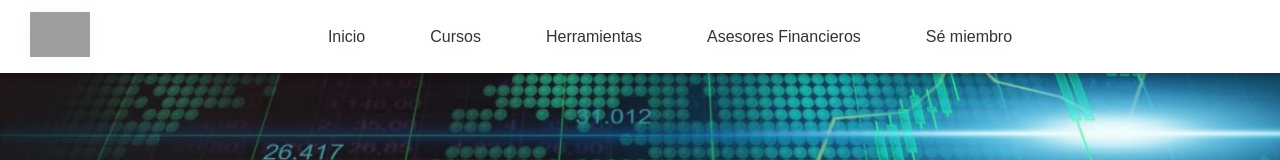
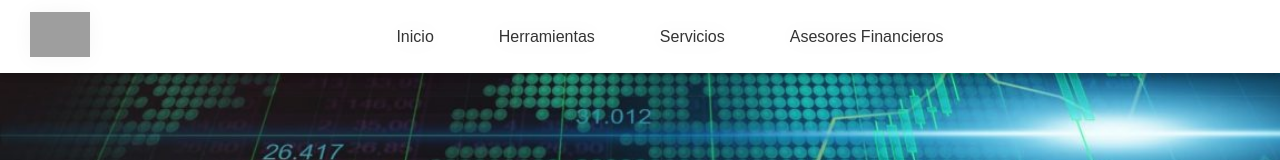
Before and after one commit to Tomas1995111/impulsoweb, a React (Create React App) app: page / in a window 1280 px wide. Shown: the top 160 px of the page. Built offline with nearby package versions, Linux system fonts and the light colour scheme; grey boxes are pictures that could not be loaded.

Commit message:
megamenu servicios

```diff
--- a/src/components/Navbar.js
+++ b/src/components/Navbar.js
@@ -10,8 +10,11 @@ const Navbar = () => {
 
   const [dropdownVisible, setDropdownVisible] = useState(false);
   const [megaMenuVisible, setMegaMenuVisible] = useState(false);
+  const [servicesMenuVisible, setServicesMenuVisible] = useState(false);
   const megaMenuTimerRef = useRef(null);
+  const servicesMenuTimerRef = useRef(null);
 
+  // Maneja el mouse enter para el menú de "Herramientas"
   const handleMegaMenuMouseEnter = () => {
     if (megaMenuTimerRef.current) {
       clearTimeout(megaMenuTimerRef.current);
@@ -19,33 +22,58 @@ const Navbar = () => {
     setMegaMenuVisible(true);
   };
 
+  // Maneja el mouse leave para el menú de "Herramientas"
   const handleMegaMenuMouseLeave = () => {
-
     megaMenuTimerRef.current = setTimeout(() => {
       setMegaMenuVisible(false);
     }, 200);
   };
 
+  // Maneja el mouse enter para el menú de "Servicios"
+  const handleServicesMenuMouseEnter = () => {
+    if (servicesMenuTimerRef.current) {
+      clearTimeout(servicesMenuTimerRef.current);
+    }
+    setServicesMenuVisible(true);
+  };
+
+  // Maneja el mouse leave para el menú de "Servicios"
+  const handleServicesMenuMouseLeave = () => {
+    servicesMenuTimerRef.current = setTimeout(() => {
+      setServicesMenuVisible(false);
+    }, 200);
+  };
+
+  // Función para el cierre de sesión
   const handleLogout = () => {
     localStorage.removeItem('token');
     localStorage.removeItem('role');
     window.location.href = '/';
   };
 
-
+  // Sección de menú para "Herramientas"
   const megaMenuSections = [
     {
       title: 'Cotizaciones',
       items: [
         { label: 'Cotización Dólar', link: '/DollarWidget' },
-
       ],
     },
     {
       title: 'Noticias',
       items: [
         { label: 'Últimas Noticias', link: '/noticias' },
+      ],
+    },
+  ];
 
+  // Sección de menú para "Servicios"
+  const servicesMenuSections = [
+    {
+      title: 'Opciones de Servicios',
+      items: [
+        { label: 'Cursos', link: '/cursos' },
+        { label: 'Sé miembro', link: '/MemberShip' },
       ],
     },
   ];
@@ -58,7 +86,8 @@ const Navbar = () => {
       <ul className="nav-links">
         <li><Link to="/">Inicio</Link></li>
         {role === 'admin' && <li><Link to="/dashboard">Dashboard</Link></li>}
-        <li><Link to="/cursos">Cursos</Link></li>
+
+        {/* Menú de "Herramientas" */}
         <li
           className="mega-link"
           onMouseEnter={handleMegaMenuMouseEnter}
@@ -75,7 +104,28 @@ const Navbar = () => {
             </div>
           )}
         </li>
+
+        {/* Menú de "Servicios" */}
+        <li
+          className="mega-link"
+          onMouseEnter={handleServicesMenuMouseEnter}
+          onMouseLeave={handleServicesMenuMouseLeave}
+        >
+          <span>Servicios</span>
+          {servicesMenuVisible && (
+            <div
+              className="mega-menu-wrapper"
+              onMouseEnter={handleServicesMenuMouseEnter}
+              onMouseLeave={handleServicesMenuMouseLeave}
+            >
+              <MegaMenu sections={servicesMenuSections} />
+            </div>
+          )}
+        </li>
+
         <li><Link to="/asesores-financieros">Asesores Financieros</Link></li>
+
+        {/* Menú de perfil y cierre de sesión */}
         {token ? (
           <li
             className="profile-link"
@@ -93,13 +143,7 @@ const Navbar = () => {
               </div>
             )}
           </li>
-        ) : (
-          <>
-           {/* <li><Link to="/login">Iniciar Sesión</Link></li>
-            <li><Link to="/register">Registrarse</Link></li>*/}
-            <li><Link to="/MemberShip">Sé miembro</Link></li>
-          </>
-        )}
+        ) : null}
       </ul>
     </nav>
   );
```
